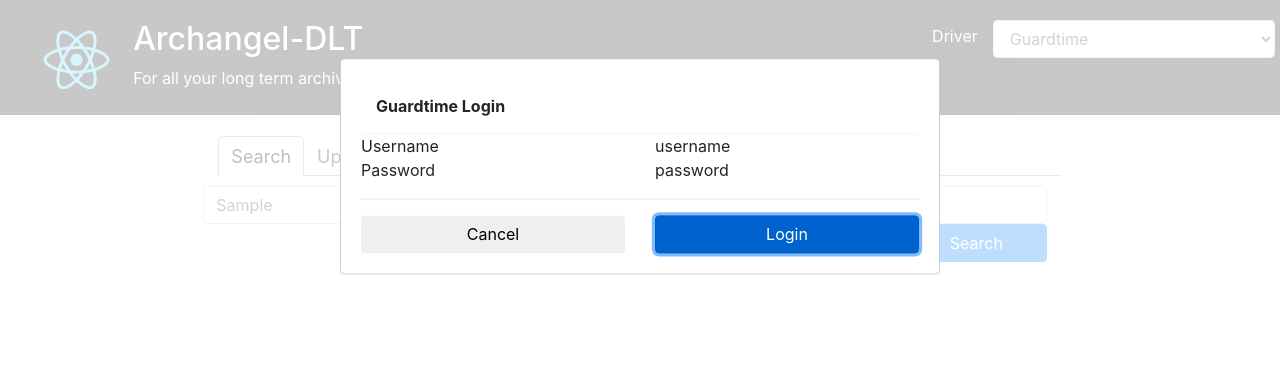
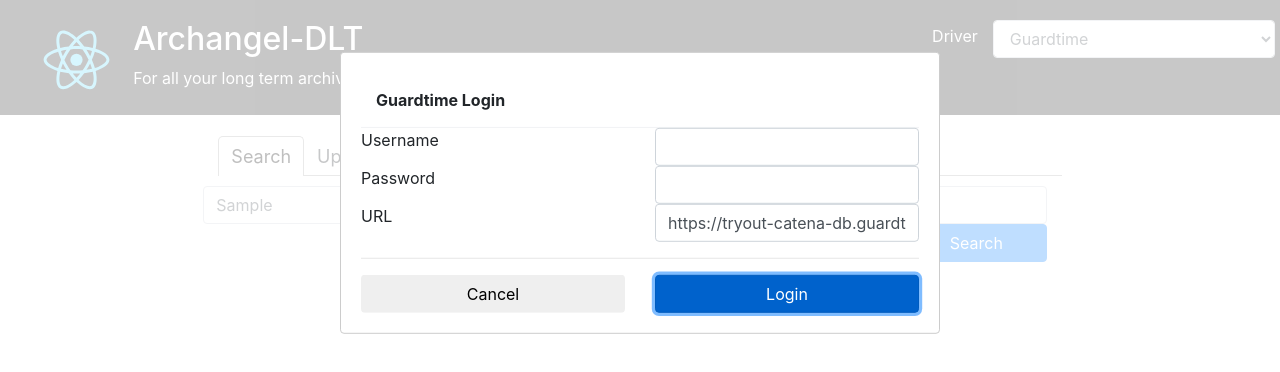
Before and after one commit to archangel-dlt/archangel-web, a React (Create React App) app: page / in a window 1280 px wide. Both pictures are taken after typing "Sample" into the empty fields and a click on the button "Search". Shown: the top 372 px of the page. Built offline with nearby package versions, Linux system fonts and the light colour scheme.

Commit message:
Hooked up Guardtime login box

```diff
--- a/src/components/Search.js
+++ b/src/components/Search.js
@@ -30,7 +30,7 @@
             type="text"
             className="form-control col-md-12"
             placeholder="Search Archangel"
-            value={this.state.value}
+            value={this.state.searchTerm}
             onChange={this.handleChange}/>
         </div>
         <div className="row col-md-12">
--- a/src/driver-components/Guardtime.js
+++ b/src/driver-components/Guardtime.js
@@ -7,11 +7,20 @@
     super(props);
 
     this.state = {
-      visible: false
+      visible: false,
+      username: '',
+      password: '',
+      url: ''
     };
   } // constructor
 
-  solicitCredentials() {
+  solicitCredentials(username, password, url) {
+    this.setState({
+      username: username,
+      password: password,
+      url: url
+    });
+
     return new Promise((resolve, reject) => {
       this.resolve = resolve;
       this.reject = reject;
@@ -29,9 +38,9 @@
   login() {
     this.hide();
     this.resolve({
-      username: this.username,
-      password: this.password,
-      url: this.url
+      username: this.state.username,
+      password: this.state.password,
+      url: this.state.url
     });
   } // login
 
@@ -39,6 +48,24 @@
     this.hide();
     this.reject(new Error("Login cancelled"));
   } // cancel
+
+  textBox(fieldName, type = "text") {
+    return (
+      <input
+        name={fieldName}
+        className="form-control"
+        type={type}
+        value={this.state[fieldName]}
+        onChange={ e => this.updateField(fieldName, e.target.value) }
+      />
+    );
+  } // textBox
+
+  updateField(fieldName, value) {
+    this.setState({
+      [fieldName]: value
+    });
+  } // updateField
 
   render() {
     return (
@@ -49,8 +76,9 @@
           onOK={() => this.login()}
           onClose={() => this.cancel()}
           labelOK="Login">
-        <DialogRow title="Username">username</DialogRow>
-        <DialogRow title="Password">password</DialogRow>
+        <DialogRow title="Username">{this.textBox('username')}</DialogRow>
+        <DialogRow title="Password">{this.textBox('password', 'password')}</DialogRow>
+        <DialogRow title="URL">{this.textBox('url')}</DialogRow>
       </DialogBox>
     )
   }
@@ -63,7 +91,14 @@
 
   async solicitCredentials() {
     const {username, password, url} =
-      await this.loginBox.solicitCredentials();
+      await this.loginBox.solicitCredentials(
+        this.username,
+        this.password,
+        this.guardtime_url
+      );
+    this.username = username;
+    this.password = password;
+    this.guardtime_url = url;
   } // solicitCredentials
 
   async gt_(method, params, payload) {
```
